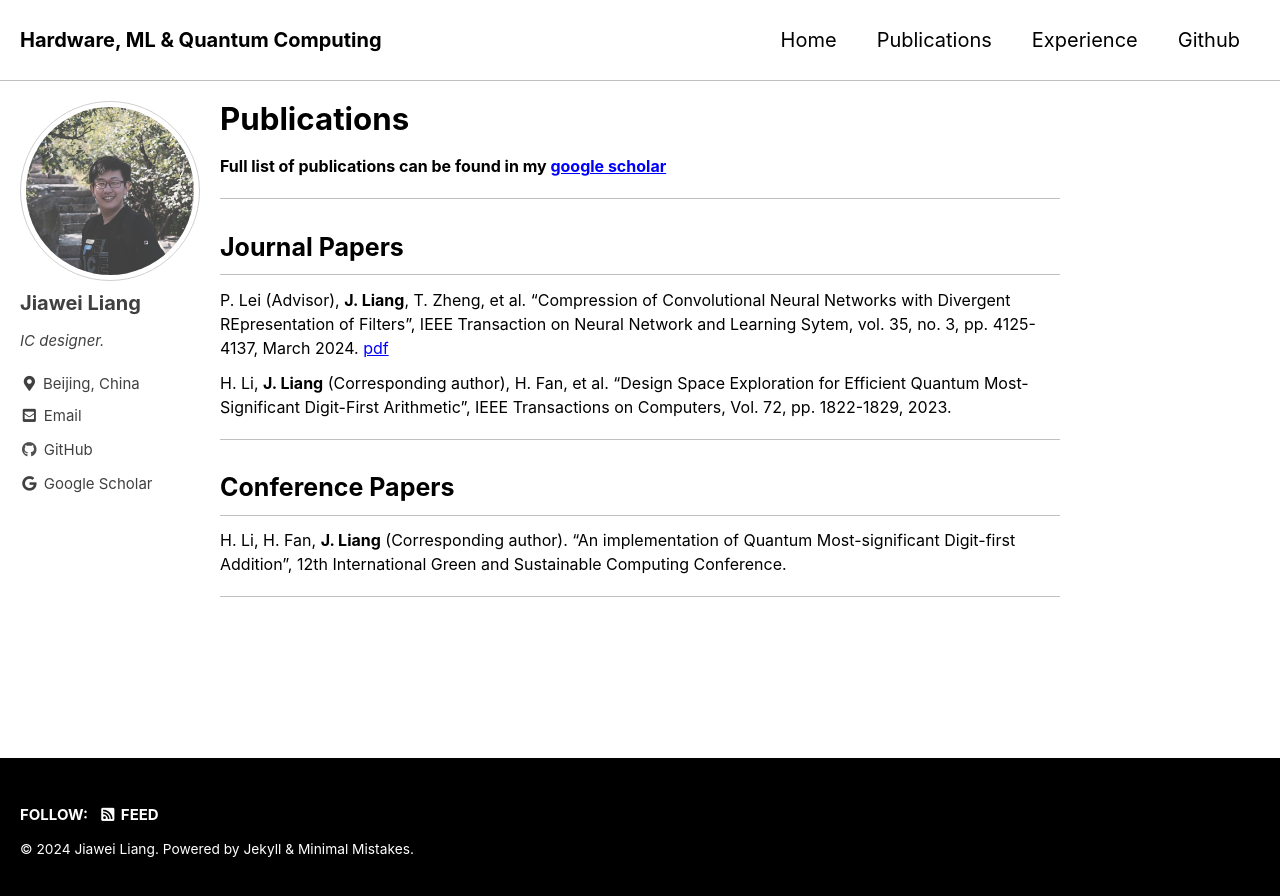
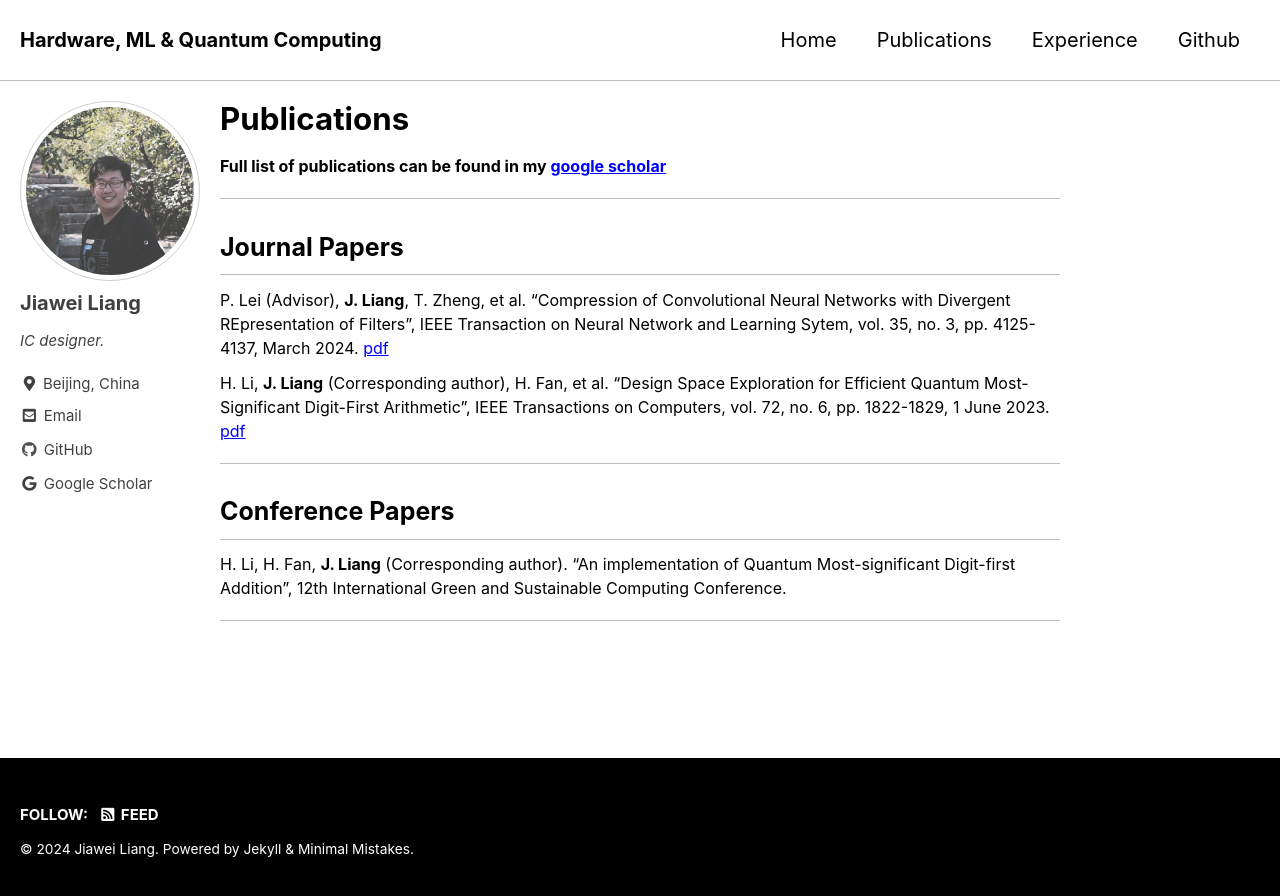
Before and after one commit to MasLiang/MasLiang.github.io, a Jekyll site: the page built from _pages/pub.md, in a window 1280 px wide. Shown: the top 896 px of the page. Built offline with Jekyll 4.4.1, drawn with Linux system fonts in a browser that asks for light colours; cached includes are drawn as plain includes.

Commit message:
Update pub.md

```diff
--- a/_pages/pub.md
+++ b/_pages/pub.md
@@ -14,7 +14,7 @@ ___
 
 P. Lei (Advisor), **J. Liang**, T. Zheng, et al. "Compression of Convolutional Neural Networks with Divergent REpresentation of Filters", IEEE Transaction on Neural Network and Learning Sytem, vol. 35, no. 3, pp. 4125-4137, March 2024. [pdf](https://ieeexplore.ieee.org/stamp/stamp.jsp?tp=&arnumber=9881223)
 
-H. Li, **J. Liang** (Corresponding author), H. Fan, et al. "Design Space Exploration for Efficient Quantum Most-Significant Digit-First Arithmetic", IEEE Transactions on Computers, Vol. 72, pp. 1822-1829, 2023.
+H. Li, **J. Liang** (Corresponding author), H. Fan, et al. "Design Space Exploration for Efficient Quantum Most-Significant Digit-First Arithmetic", IEEE Transactions on Computers, vol. 72, no. 6, pp. 1822-1829, 1 June 2023. [pdf](https://ieeexplore.ieee.org/stamp/stamp.jsp?tp=&arnumber=9924609)
 
 ___
 
```
